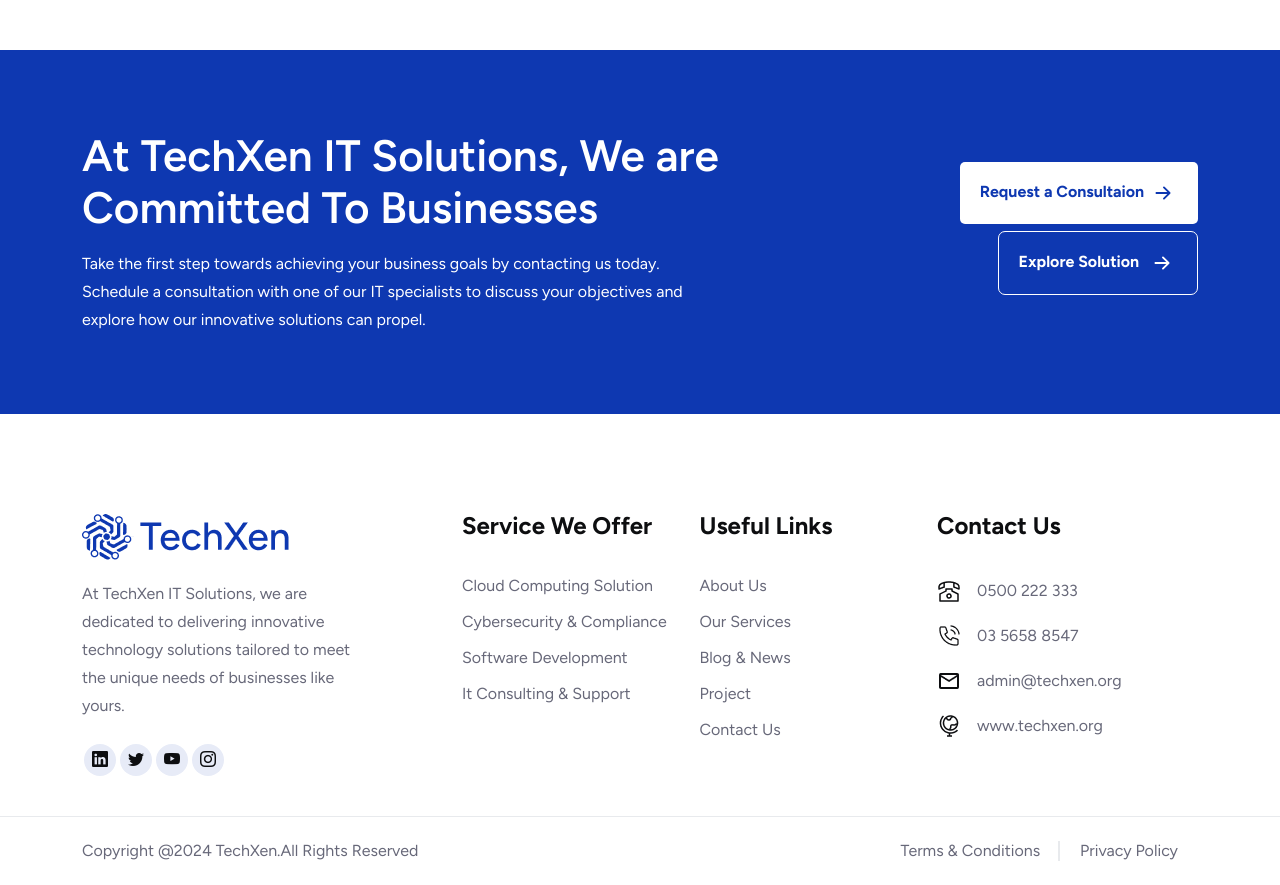
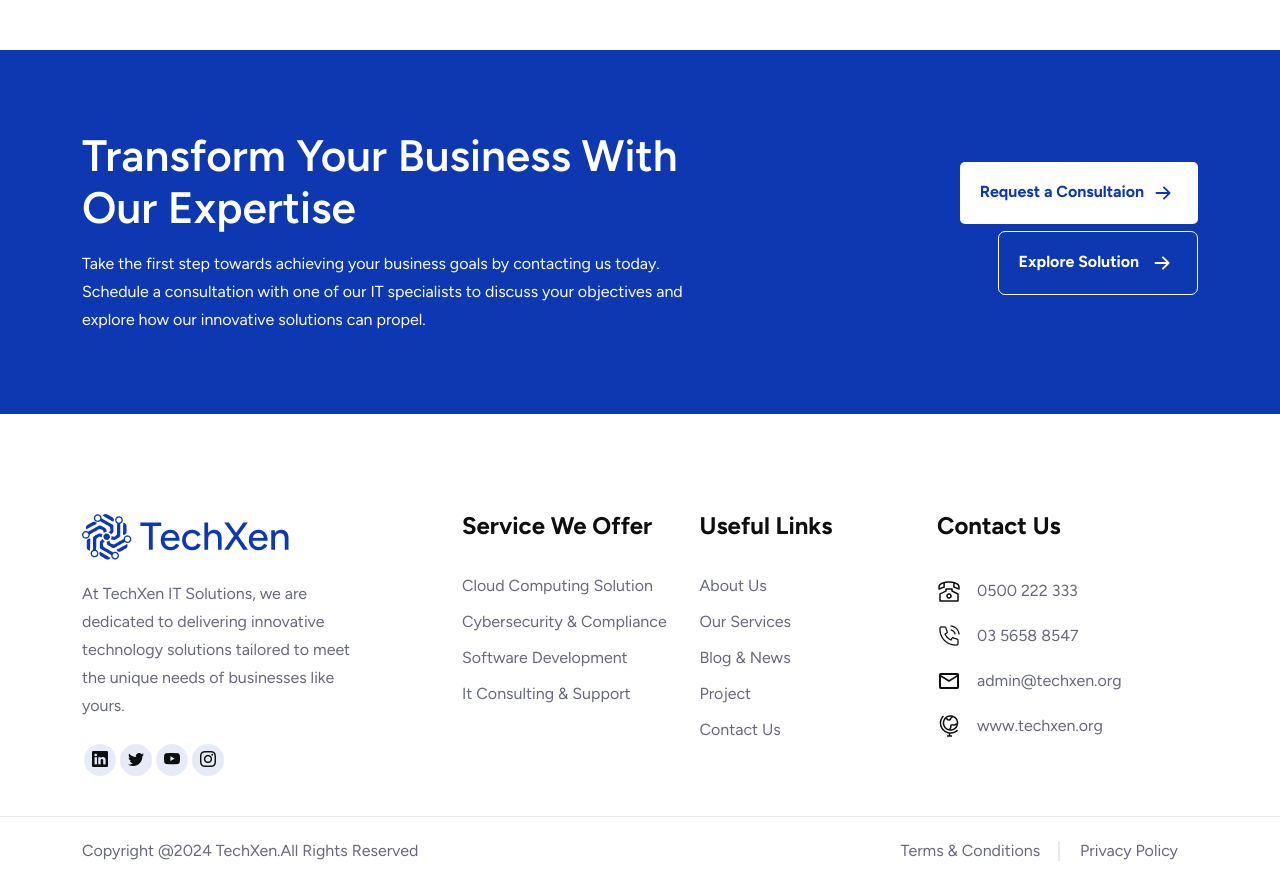
Before and after one commit to RahulBoopalraj/zynex, a Next.js app: page /blog in a window 1280 px wide. Shown: the part 2940-3825 px from the top of the page. Built offline with nearby package versions, Linux system fonts and the light colour scheme.

Commit message:
updated the title of the CTA section

```diff
--- a/src/app/Components/Cta/Cta1.jsx
+++ b/src/app/Components/Cta/Cta1.jsx
@@ -16,7 +16,7 @@
  * @returns {JSX.Element} The Cta1 component.
  */
 const Cta1 = ({
-  title = "At TechXen IT Solutions, We are Committed To Businesses",
+  title = "Transform Your Business With Our Expertise",
   description = "Take the first step towards achieving your business goals by contacting us today. Schedule a consultation with one of our IT specialists to discuss your objectives and explore how our innovative solutions can propel.",
   consultationLink = "/service",
   solutionLink = "/service",
```
